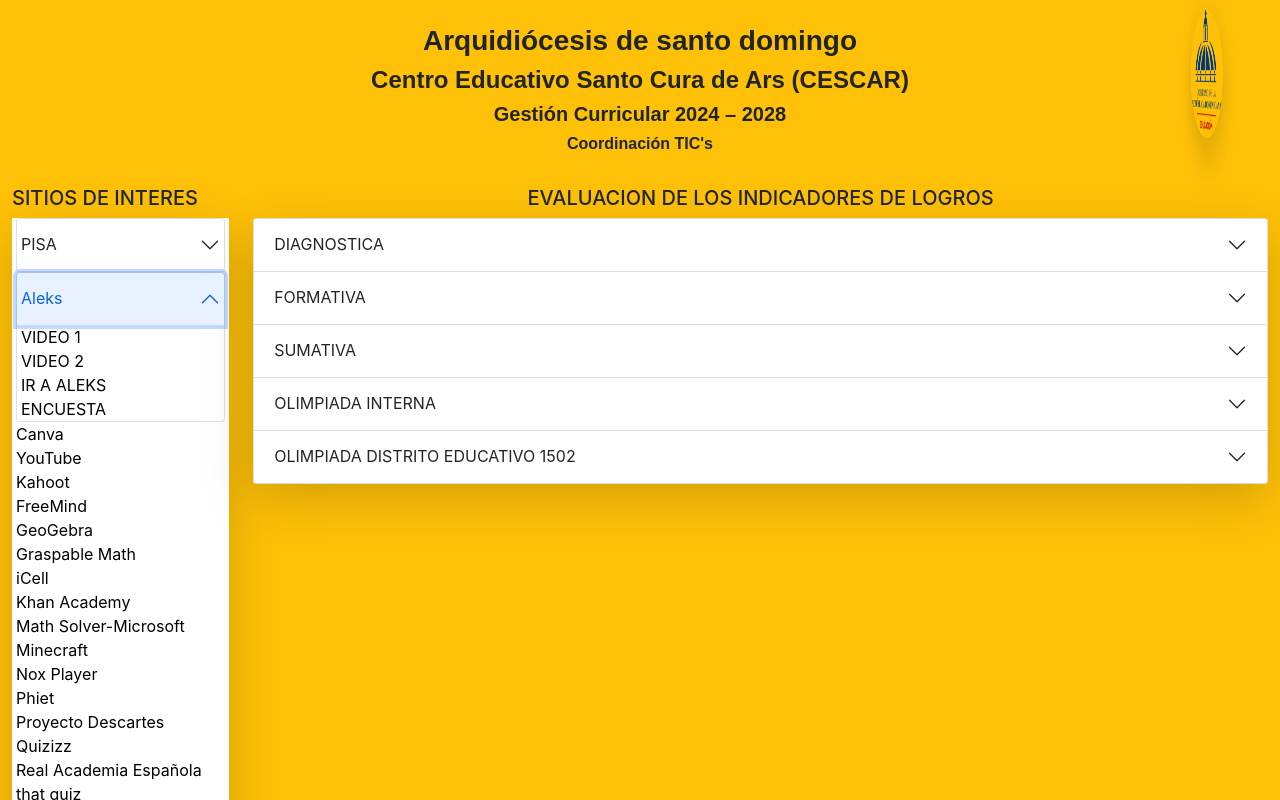
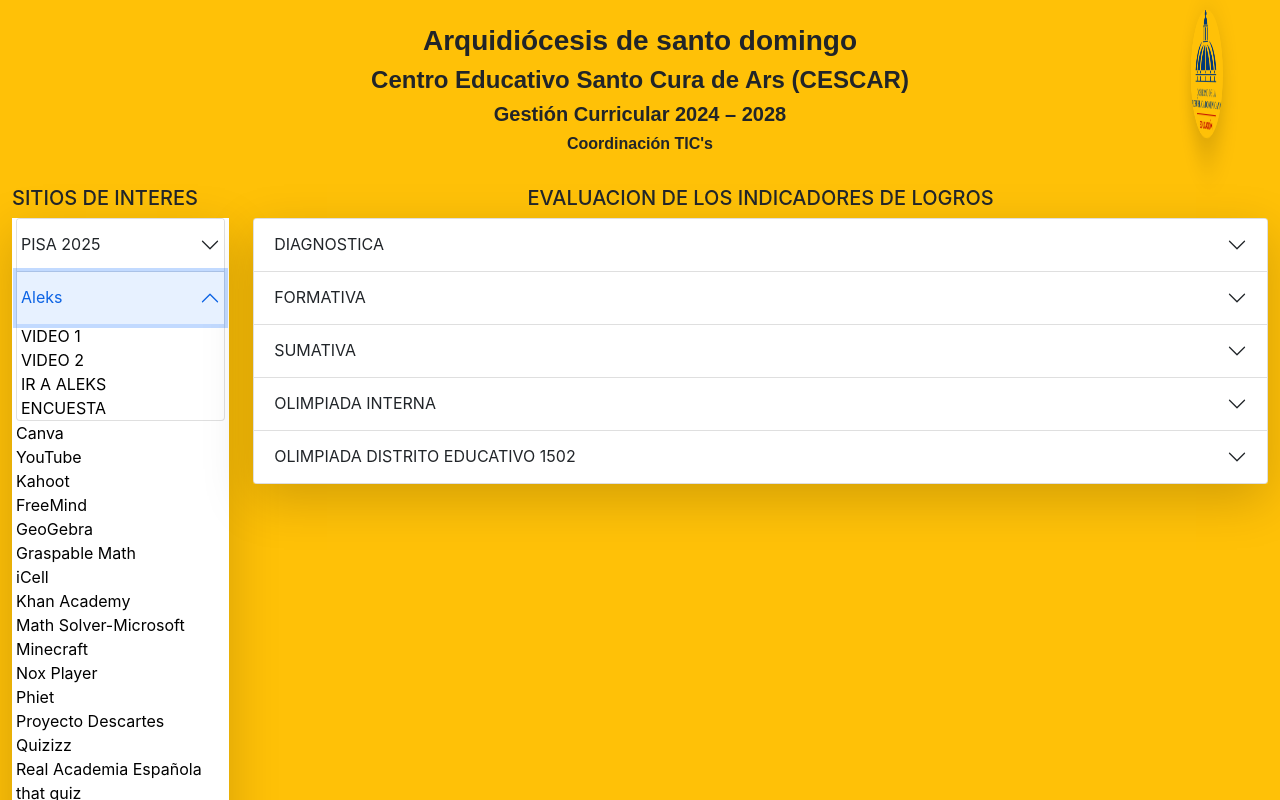
Before and after one commit to cescarsoporte/web, a React (Create React App) app: page / in a window 1280 px wide. Both pictures are taken after a click on the tab "Aleks". Shown: the top 800 px of the page. Built offline with nearby package versions, Linux system fonts and the light colour scheme.

Commit message:
Modificar PISA

```diff
--- a/src/components/Sitios.js
+++ b/src/components/Sitios.js
@@ -1,82 +1,70 @@
 import React from 'react';
 
-const Sitios = () => {
-      return(
-            <div className="w-auto">
-            <h5>SITIOS DE INTERES</h5>
-            <ul className="bg-white px-1 shadow-lg text-start">
-
-			 <li>            <div id="accordion-2" className="accordion" role="tablist">
+const AccordionItem = ({ id, title, links }) => (
   <div className="accordion-item">
     <h2 className="accordion-header" role="tab">
       <button
         className="accordion-button collapsed px-1"
         type="button"
         data-bs-toggle="collapse"
-            data-bs-target="#accordion-2 .item-1"
+        data-bs-target={`#accordion-2 .item-${id}`}
         aria-expanded="true"
-            aria-controls="accordion-2 .item-1"
+        aria-controls={`accordion-2 .item-${id}`}
       >
-            PISA
+        {title}
       </button>
     </h2>
     <div
-          className="accordion-collapse collapse item-1"
+      className={`accordion-collapse collapse item-${id}`}
       role="tabpanel"
       data-bs-parent="#accordion-2"
     >
       <div className="">
         <ul className="px-1 text-start">
-                    <li><a href="https://proyectodescartes.org/competencias/materiales_didacticos/PISA-REDDescartes-CS601-JS/index.html" target="_blank" title="ALEKS | ¿Cómo funciona?">01 - Piscicultura sostenible.</a></li>
-                    <li><a href="https://proyectodescartes.org/competencias/materiales_didacticos/PISA-REDDescartes-CS637-JS/index.html" target="_blank" title="ALEKS | ¿Cómo funciona una Verificación de Conocimientos?">02 - Investigación sobre las ladera.</a></li>
-                    <li><a href="https://proyectodescartes.org/competencias/materiales_didacticos/PISA-REDDescartes-CS641-JS/index.html" target="_blank" title="Pagina principal de ALEKS">03 - Meteoroides y cráteres</a></li>
-                    <li><a href="https://proyectodescartes.org/competencias/materiales_didacticos/PISA2018-CR548-JS/index.html"  target="_blank" title="Encuesta aleks">04 - Foro sobre aves.</a></li>
-					<li><a href="https://proyectodescartes.org/competencias/materiales_didacticos/PISA2018-CR571-JS/index.html"  target="_blank" title="Encuesta aleks">05 - Las islas Galápagos - Un tesoro natural.</a></li>
-					<li><a href="https://proyectodescartes.org/competencias/materiales_didacticos/PISA-REDDescartes-L1210-JS/index.html"  target="_blank" title="Encuesta aleks">06 - El regalo.</a></li>
-					<li><a href="https://proyectodescartes.org/competencias/materiales_didacticos/PISA-REDDescartes-M1224-JS/index.html"  target="_blank" title="Encuesta aleks">07 - Barcos de vela.</a></li>
-					<li><a href="https://proyectodescartes.org/competencias/materiales_didacticos/PISA-REDDescartes-CM012-JS/index.html"  target="_blank" title="Encuesta aleks">08 - Vallas.</a></li>
-					<li><a href="https://proyectodescartes.org/competencias/materiales_didacticos/PISA-REDDescartes-CM010-JS/index.html"  target="_blank" title="Encuesta aleks">09 - Gráficos.</a></li>
-					<li><a href="https://pisa2022-questions.oecd.org/platform/index.html?user=&unit=MAT/MA159-Spinners&lang=esp-CHL"  target="_blank" title="Encuesta aleks">10 - Ruletas.</a></li>
-					<li><a href="https://proyectodescartes.org/competencias/materiales_didacticos/PISAordenadorRP-C101a-JS/index.html"  target="_blank" title="Encuesta aleks">11 - La visita.</a></li>
-					<li><a href="https://proyectodescartes.org/competencias/materiales_didacticos/PISAordenadorC-CS633-JS/index.html"  target="_blank" title="Encuesta aleks">12 - Casa de bajo consumo.</a></li>
-					<li><a href="https://proyectodescartes.org/competencias/materiales_didacticos/PISAordenadorC-CS623-JS/index.html"  target="_blank" title="Encuesta aleks">13 - Correr en dias de calor.</a></li>
-					<li><a href="https://pisa2022-questions.oecd.org/platform/index.html?user=&domain=CRT&unit=T200-SCienceFairPoster&lang=esp-ESP"  target="_blank" title="Encuesta aleks">14 - Cartel de la exposicion de ciencias.</a></li>
+          {links.map((link, index) => (
+            <li key={index}><a href={link.href} target="_blank" title={link.title}>{link.text}</a></li>
+          ))}
         </ul>
       </div>
     </div>
   </div>
-      </div></li>
+);
 
-                <li>            <div id="accordion-3" className="accordion" role="tablist">
-      <div className="accordion-item">
-        <h2 className="accordion-header" role="tab">
-          <button
-            className="accordion-button collapsed px-1"
-            type="button"
-            data-bs-toggle="collapse"
-            data-bs-target="#accordion-3 .item-1"
-            aria-expanded="true"
-            aria-controls="accordion-3 .item-1"
-          >
-            Aleks
-          </button>
-        </h2>
-        <div
-          className="accordion-collapse collapse item-1"
-          role="tabpanel"
-          data-bs-parent="#accordion-3"
-        >
-          <div className="">
-                   <ul className="px-1 text-start">
-                   <li><a href="https://www.youtube.com/watch?v=K1u8bKx13ok"                                                     target="_blank" title="ALEKS | ¿Cómo funciona?">VIDEO 1</a></li>
-                    <li><a href="https://www.youtube.com/watch?v=B0rAd0QQgK8"                                                     target="_blank" title="ALEKS | ¿Cómo funciona una Verificación de Conocimientos?">VIDEO 2</a></li>
-                    <li><a href="https://latam.aleks.com/"                                                                        target="_blank" title="Pagina principal de ALEKS">IR A ALEKS</a></li>
-                    <li><a href="https://docs.google.com/spreadsheets/d/1Uk5NTB6y1xGl4EZV4ts_xGxXcNiwP2EaUkcTw16q_YI/edit#gid=0"  target="_blank" title="Encuesta aleks">ENCUESTA</a></li>
-                   </ul>
+const Sitios = () => {
+  const pisaLinks = [
+    { href: "https://proyectodescartes.org/competencias/materiales_didacticos/PISA-REDDescartes-CS601-JS/index.html", title: "ALEKS | ¿Cómo funciona?", text: "01 - Piscicultura sostenible." },
+    { href: "https://proyectodescartes.org/competencias/materiales_didacticos/PISA-REDDescartes-CS637-JS/index.html", title: "ALEKS | ¿Cómo funciona una Verificación de Conocimientos?", text: "02 - Investigación sobre las ladera." },
+    { href: "https://proyectodescartes.org/competencias/materiales_didacticos/PISA-REDDescartes-CS641-JS/index.html", title: "Pagina principal de ALEKS", text: "03 - Meteoroides y cráteres" },
+    { href: "https://proyectodescartes.org/competencias/materiales_didacticos/PISA2018-CR548-JS/index.html", title: "Encuesta aleks", text: "04 - Foro sobre aves." },
+    { href: "https://proyectodescartes.org/competencias/materiales_didacticos/PISA2018-CR571-JS/index.html", title: "Encuesta aleks", text: "05 - Las islas Galápagos - Un tesoro natural." },
+    { href: "https://proyectodescartes.org/competencias/materiales_didacticos/PISA-REDDescartes-L1210-JS/index.html", title: "Encuesta aleks", text: "06 - El regalo." },
+    { href: "https://proyectodescartes.org/competencias/materiales_didacticos/PISA-REDDescartes-M1224-JS/index.html", title: "Encuesta aleks", text: "07 - Barcos de vela." },
+    { href: "https://proyectodescartes.org/competencias/materiales_didacticos/PISA-REDDescartes-CM012-JS/index.html", title: "Encuesta aleks", text: "08 - Vallas." },
+    { href: "https://proyectodescartes.org/competencias/materiales_didacticos/PISA-REDDescartes-CM010-JS/index.html", title: "Encuesta aleks", text: "09 - Gráficos." },
+    { href: "https://pisa2022-questions.oecd.org/platform/index.html?user=&unit=MAT/MA159-Spinners&lang=esp-CHL", title: "Encuesta aleks", text: "10 - Ruletas." },
+    { href: "https://proyectodescartes.org/competencias/materiales_didacticos/PISAordenadorRP-C101a-JS/index.html", title: "Encuesta aleks", text: "11 - La visita." },
+    { href: "https://proyectodescartes.org/competencias/materiales_didacticos/PISAordenadorC-CS633-JS/index.html", title: "Encuesta aleks", text: "12 - Casa de bajo consumo." },
+    { href: "https://proyectodescartes.org/competencias/materiales_didacticos/PISAordenadorC-CS623-JS/index.html", title: "Encuesta aleks", text: "13 - Correr en dias de calor." },
+    { href: "https://pisa2022-questions.oecd.org/platform/index.html?user=&domain=CRT&unit=T200-SCienceFairPoster&lang=esp-ESP", title: "Encuesta aleks", text: "14 - Cartel de la exposicion de ciencias." }
+  ];
+
+  const aleksLinks = [
+    { href: "https://www.youtube.com/watch?v=K1u8bKx13ok", title: "ALEKS | ¿Cómo funciona?", text: "VIDEO 1" },
+    { href: "https://www.youtube.com/watch?v=B0rAd0QQgK8", title: "ALEKS | ¿Cómo funciona una Verificación de Conocimientos?", text: "VIDEO 2" },
+    { href: "https://latam.aleks.com/", title: "Pagina principal de ALEKS", text: "IR A ALEKS" },
+    { href: "https://docs.google.com/spreadsheets/d/1Uk5NTB6y1xGl4EZV4ts_xGxXcNiwP2EaUkcTw16q_YI/edit#gid=0", title: "Encuesta aleks", text: "ENCUESTA" }
+  ];
+
+  return (
+    <div className="w-auto">
+      <h5>SITIOS DE INTERES</h5>
+      <ul className="bg-white px-1 shadow-lg text-start">
+        <li>
+          <div id="accordion-2" className="accordion" role="tablist">
+            <AccordionItem id="1" title="PISA 2025" links={pisaLinks} />
+            <AccordionItem id="2" title="Aleks" links={aleksLinks} />
           </div>
-        </div>
-      </div>
-      </div></li>
+        </li>
         <li><a href="https://www.canva.com/" target="_blank" title="">Canva</a></li>
         <li><a href="https://www.youtube.com/channel/UCkqxIMNp8yLL1gclqMJnGLw" target="_blank" title="">YouTube</a></li>
         <li><a href="https://kahoot.it/" target="_blank" title="Permite la creación de cuestionarios de evaluación. Es una herramienta por la que el profesor crea concursos en el aula para aprender o reforzar el aprendizaje y donde los alumnos son los concursantes. Los alumnos eligen su alias o nombre de usuario y contestan a una serie de preguntas por medio de un dispositivo móvil. Existen 2 modos de juego: en grupo o individual. Las partidas de preguntas, una vez creadas, son accesibles por todos los usuarios de manera que pueden ser reutilizadas e incluso modificadas para garantizar el aprendizaje. Se puede modificar el tiempo de cuenta atrás, las posibles respuestas y se pueden añadir fotos o vídeos. Finalmente gana quien obtiene más puntuación.">Kahoot</a></li>
```
Lines whose indentation alone changed are shown as unchanged.
